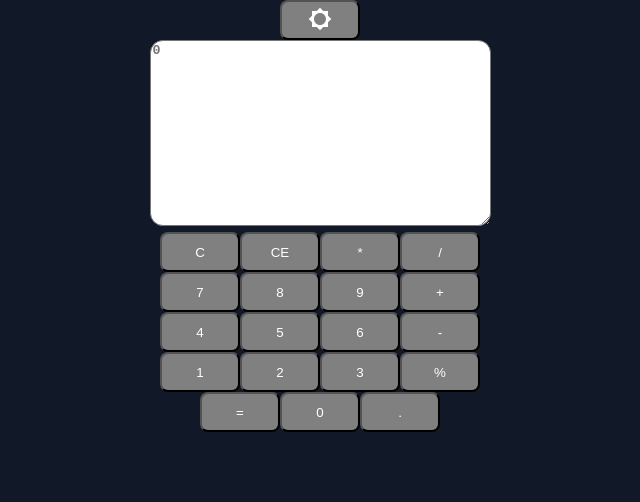
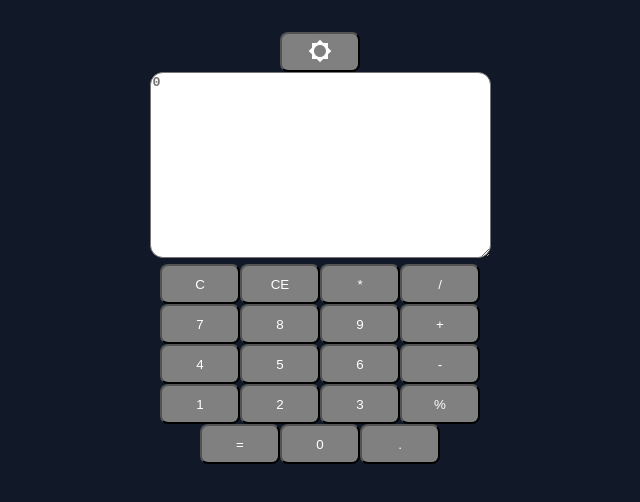
Before and after one commit to OlegAleksashov/calculator, a React (Create React App) app: page / in a window 1280 px wide. Shown: the top 502 px of the page, without its empty margins (320-960 px from the left). Built offline with nearby package versions, Linux system fonts and the light colour scheme.

Commit message:
changed css

```diff
--- a/src/componets/App/App.css
+++ b/src/componets/App/App.css
@@ -1,14 +1,15 @@
-body {
-  background-color: #111827;
-  color: white;
-}
-
 * {
   box-sizing: border-box;
   margin: 0;
 }
 
 .dark {
+  height: 100vh;
+  font-size: 1.5em;
+  width: 100vw;
+  margin: 0 auto;
+  padding: 2rem;
+  text-align: center;
   --button-background-color: white;
   --button-text-color: black;
   --button-hover-box-shadow: 0 0 40px #111827;
@@ -19,6 +20,12 @@ body {
 }
 
 .light {
+  height: 100vh;
+  font-size: 1.5em;
+  width: 100vw;
+  margin: 0 auto;
+  padding: 2rem;
+  text-align: center;
   --button-background-color: gray;
   --button-text-color: white;
   --button-hover-box-shadow: 0 0 40px #80a0bf;
@@ -28,14 +35,6 @@ body {
   color: white;
 }
 
-#root {
-  font-size: 1.5em;
-  max-width: 1280px;
-  margin: 0 auto;
-  padding: 0;
-  text-align: center;
-}
-
 input {
   margin-left: 1em;
 }
--- a/src/componets/ButtonDeleteOne/ButtonDeleteOne.js
+++ b/src/componets/ButtonDeleteOne/ButtonDeleteOne.js
@@ -1,14 +1,11 @@
-import React from 'react'
+import React from "react";
 
-const ButtonDeleteOne = ({ value, title, handler }) => {
-    return (
-        <button className='button'
-                //onClick={() => {handler(value)}}
-                onClick={handler}
-        >
-          {title}
-        </button>
-      )
-}
+const ButtonDeleteOne = ({ title, handler }) => {
+  return (
+    <button className="button" onClick={handler}>
+      {title}
+    </button>
+  );
+};
 
-export default ButtonDeleteOne
+export default ButtonDeleteOne;
--- a/src/componets/ButtonIcon/ButtonIcon.js
+++ b/src/componets/ButtonIcon/ButtonIcon.js
@@ -8,8 +8,12 @@ export const ButtonIcon = () => {
   const { theme, toggleDarkMode } = useContext(ThemeContext);
 
   return (
-    <button className="button" onClick={toggleDarkMode}>
-      {theme === "dark" ? <BedtimeRoundedIcon /> : <Brightness5Icon />}
-    </button>
+    <>
+      <>
+        <button className="button" onClick={toggleDarkMode}>
+          {theme === "dark" ? <BedtimeRoundedIcon /> : <Brightness5Icon />}
+        </button>
+      </>
+    </>
   );
 };
--- a/src/componets/Calculation/Calculation.js
+++ b/src/componets/Calculation/Calculation.js
@@ -22,7 +22,6 @@ const Calculation = () => {
 
   return (
     <div className={theme}>
-      <div className="calc">
       <ButtonIcon />
       <InputValue
         tipt="text"
@@ -54,7 +53,6 @@ const Calculation = () => {
       <CalcHandlerBtn title={"0"} handler={handleDrawNumber} />
       <CalcHandlerBtn title={"."} handler={handleDrawNumber} />
     </div>
-    </div>
   );
 };
 
```
Lines whose indentation alone changed are shown as unchanged.
